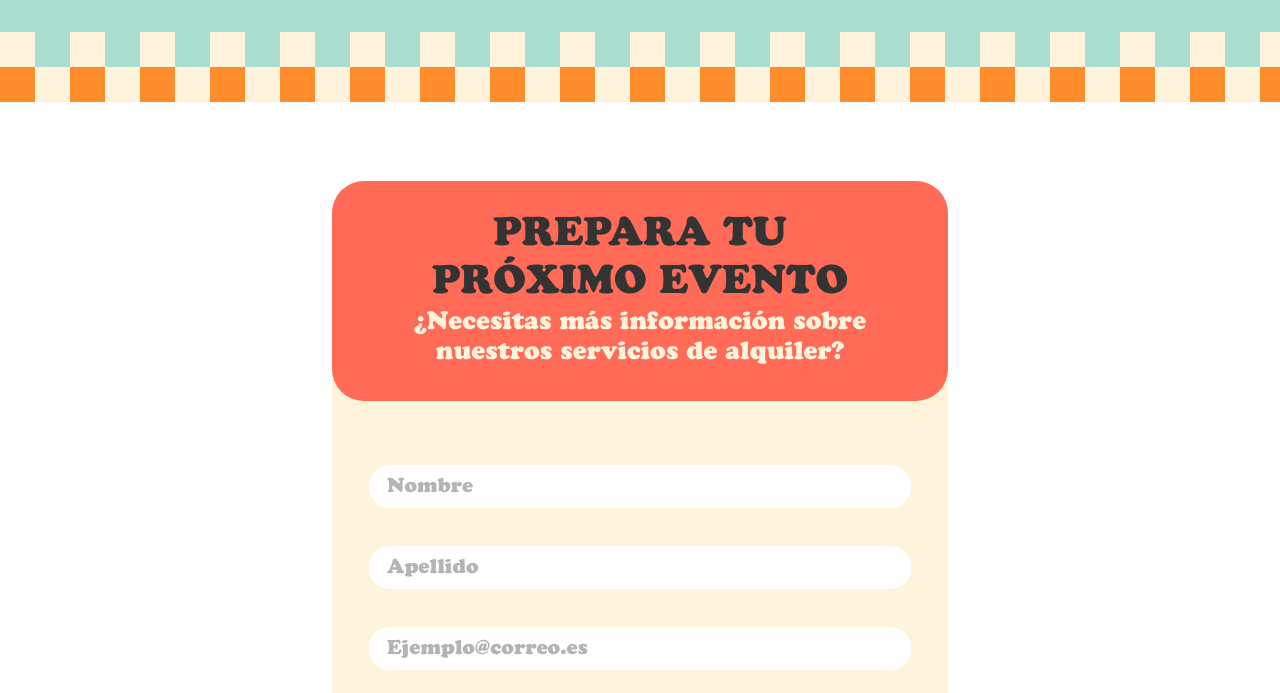
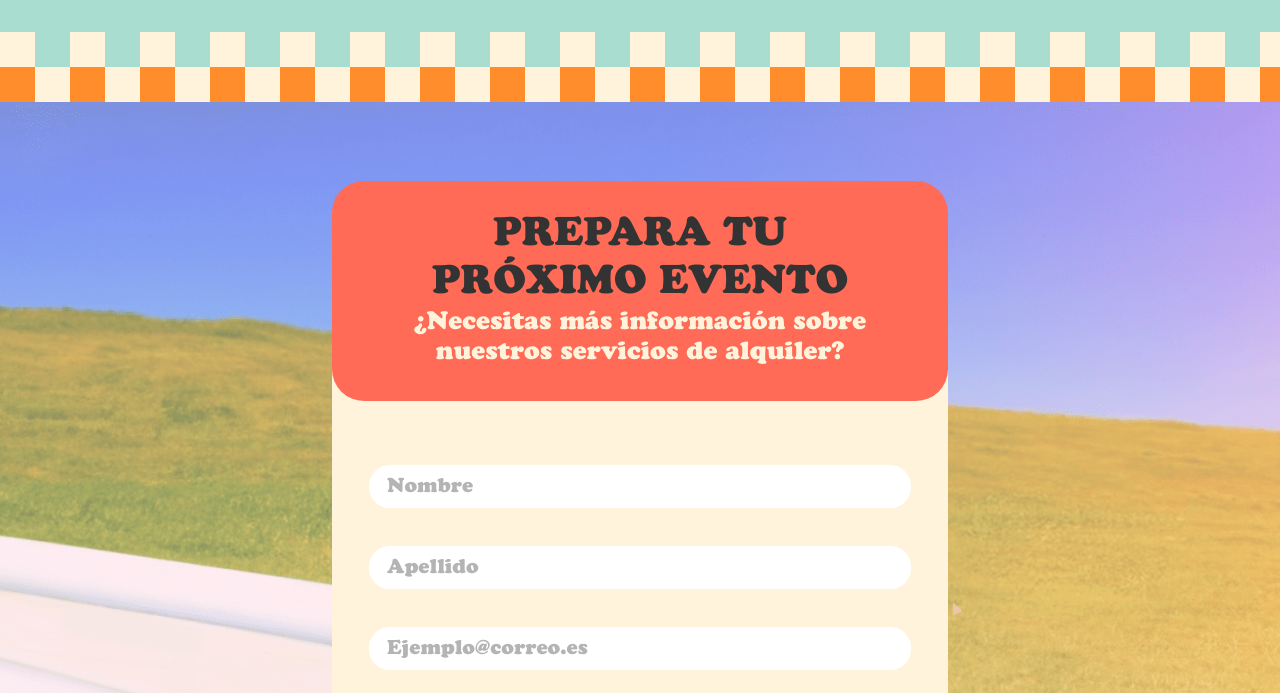
Before and after one commit to relax-elvis/enter, a plain HTML site: page index.html in a window 1280 px wide. Shown: the part 5009-5702 px from the top of the page. Drawn offline with nearby package versions, Linux system fonts and the light colour scheme.

Commit message:
update style

```diff
--- a/index.html
+++ b/index.html
@@ -302,6 +302,7 @@
 		<!-- /en_blog -->
 		<!-- en_contact -->
 		<section id="tipologia" class="en_contact cubic-before-after">
+			<div class="en_contact__bg-gradient"></div>
 			<div class="container">
 				<div class="row">
 					<div class="col-12">
--- a/sass/_contact.sass
+++ b/sass/_contact.sass
@@ -2,6 +2,33 @@
 	&_contact
 		padding-top: 79px
 		padding-bottom: 44px
+
+		background: url('../img/footer-img.png') center center/cover
+
+		@media (max-width: 1024px)
+			&
+				background: url('../img/footer-img-table.png') center center / cover
+
+		@media (max-width: 767px)
+			&
+				background: url('../img/footer-img-movil.png') center center / cover
+
+
+		&__bg-gradient
+			content: ''
+			width: 100%
+			height: 100%
+			position: absolute
+			top: 0
+			left: 0
+			right: 0
+			bottom: 0
+			background: rgba(255,243,218,.3)
+			z-index: 1
+
+		.container
+			position: relative
+			z-index: 2
 
 		&__form
 			max-width: 616px
```
Also changed, not shown: css/main.min.css, img/footer-img-movil.png (added), img/footer-img-table.png (added), img/footer-img.png (added).
